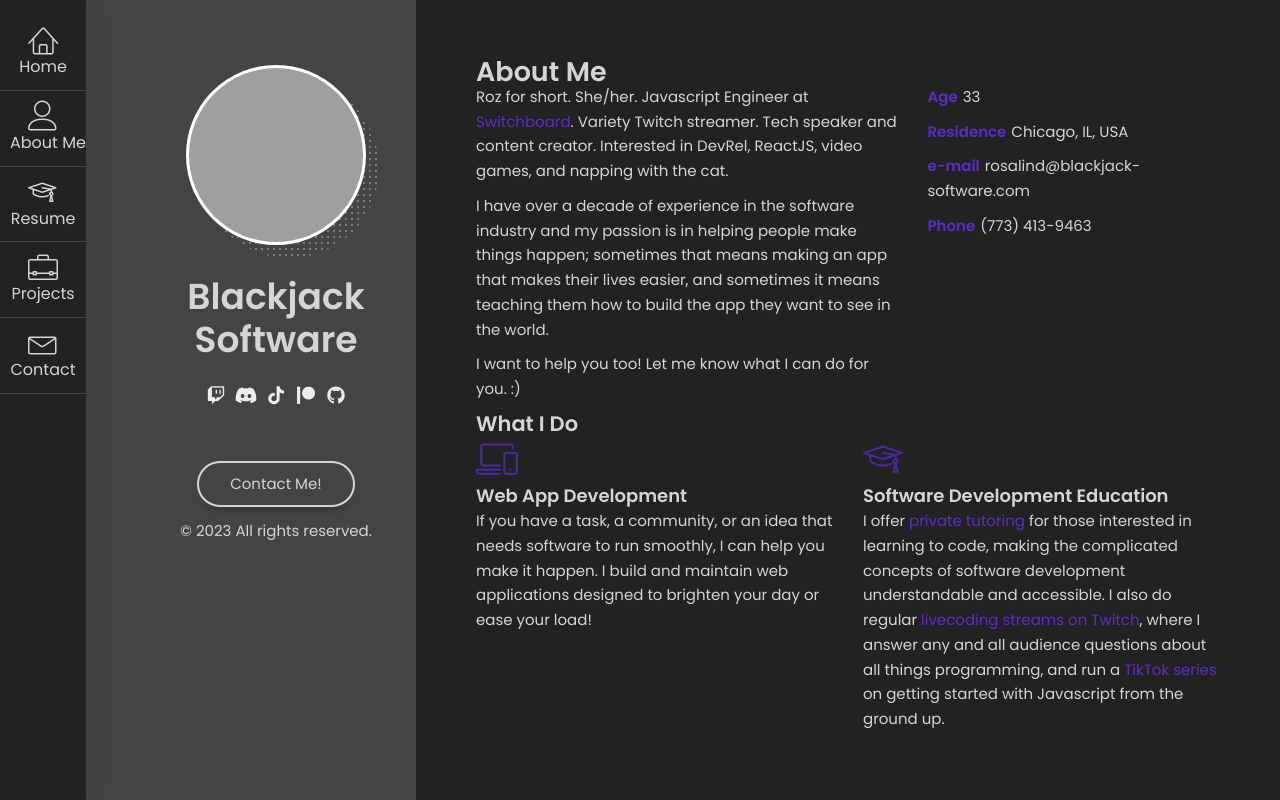
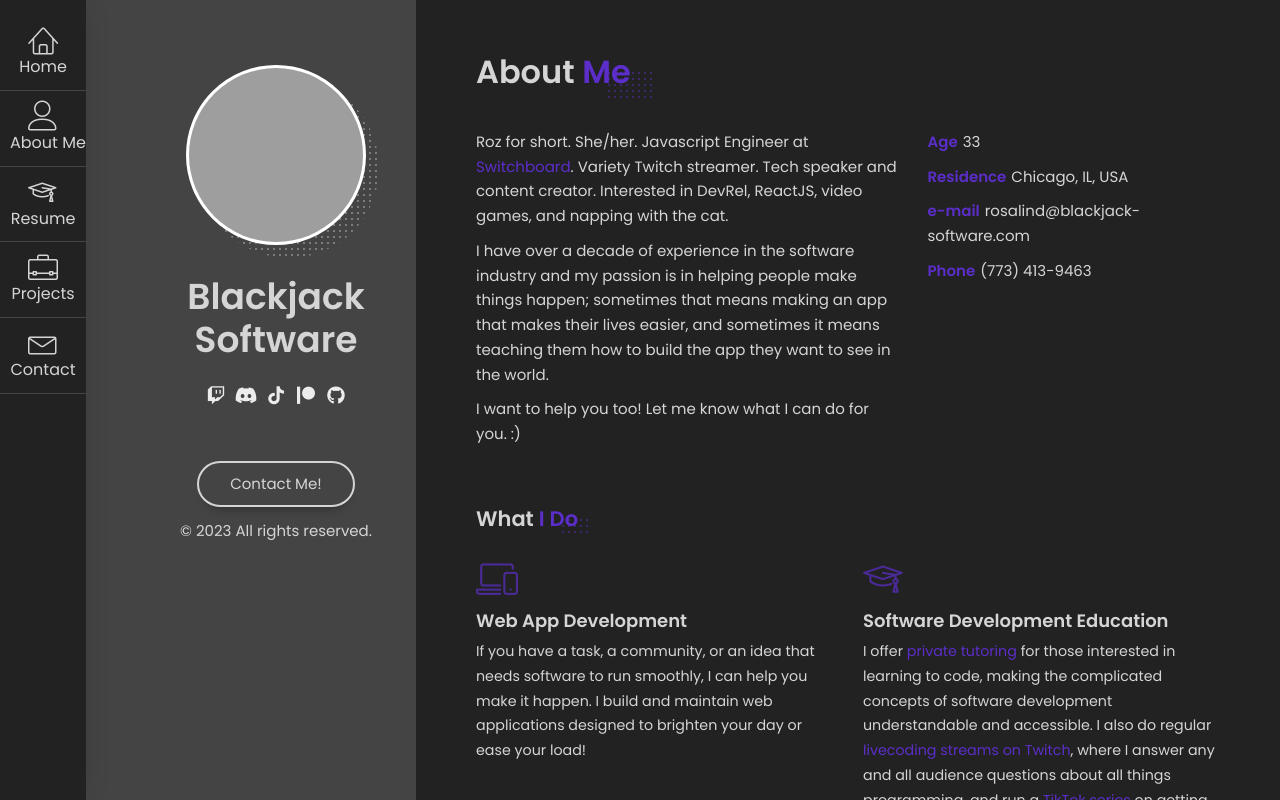
Before and after one commit to blackjackkent/blackjack-software.com, a Next.js app: page /about in a window 1280 px wide. Built offline with nearby package versions, Linux system fonts and the light colour scheme; grey boxes are pictures that could not be loaded.

Commit message:
ABout/home/resume style fixes

```diff
--- a/components/Layout.module.scss
+++ b/components/Layout.module.scss
@@ -83,6 +83,59 @@
 	-moz-transform: translate3d(0, 0, 0);
 	transform: translate3d(0, 0, 0);
 	-ms-transform: none;
+}
+
+.pageTitle {
+	display: inline-block;
+	position: relative;
+	padding-right: 25px;
+	padding-bottom: 15px;
+	margin-bottom: 30px;
+}
+
+.pageTitle h2 {
+	position: relative;
+	font-size: 32px;
+	z-index: 1;
+}
+
+.pageTitle h2 span {
+	color: $primary-color;
+}
+
+.pageTitle:after {
+	position: absolute;
+	opacity: 0.45;
+	top: 10px;
+	right: 0;
+	content: '';
+	height: 30px;
+	width: 50px;
+	background-image: -webkit-repeating-radial-gradient(
+		center center,
+		$primary-color,
+		$primary-color 1px,
+		transparent 0px,
+		transparent 100%
+	);
+	background-image: -moz-repeating-radial-gradient(
+		center center,
+		$primary-color,
+		$primary-color 1px,
+		transparent 0px,
+		transparent 100%
+	);
+	background-image: -ms-repeating-radial-gradient(
+		center center,
+		$primary-color,
+		$primary-color 1px,
+		transparent 0px,
+		transparent 100%
+	);
+	-webkit-background-size: 6px 6px;
+	-moz-background-size: 6px 6px;
+	background-size: 6px 6px;
+	z-index: 0;
 }
 
 @media only screen and (min-width: 1300px) {
--- a/pages/About.module.scss
+++ b/pages/About.module.scss
@@ -1,42 +1,44 @@
-@import "../styles//variables";
+@import '../styles/_variables.scss';
 
-.infoList {
-  ul {
+.infoList ul {
 	list-style: none;
 	padding: 0;
 	margin: 0;
-    li {
+}
+
+.infoList ul li {
 	margin-bottom: 10px;
 }
-  }
-  .title {
+
+.infoList .title {
 	color: $primary-color;
 	margin-right: 5px;
 	font-weight: 600;
 }
-}
 
 .infoBlockWIcon {
 	margin-bottom: 25px;
-  .ciText {
-    h4 {
+}
+
+.infoBlockWIcon .ciText h4 {
 	margin: 5px 0;
 }
-    p {
+
+.infoBlockWIcon .ciText p {
 	font-size: 0.95em;
 }
-  }
-  .ciIcon {
+
+.infoBlockWIcon .ciIcon {
 	display: table-cell;
 	width: 54px;
 	padding-right: 25px;
 }
-  i {
+
+.infoBlockWIcon i {
 	position: relative;
 	font-size: 42px;
 	color: $primary-color;
 	opacity: 0.7;
-  }
 }
 
 @media only screen and (max-width: 768px) {
--- a/pages/about.tsx
+++ b/pages/about.tsx
@@ -84,7 +84,7 @@ const About = () => {
 								<div className={styles.ciIcon}>
 									<i className="lnr lnr-laptop-phone" />
 								</div>
-								<div className="ciText">
+								<div className={styles.ciText}>
 									<h4>Web App Development</h4>
 									<p>
 										If you have a task, a community, or an idea that needs
@@ -105,20 +105,25 @@ const About = () => {
 								<div className={styles.ciIcon}>
 									<i className="lnr lnr-graduation-hat" />
 								</div>
+
+								<div className={styles.ciText}>
 									<h4>Software Development Education</h4>
 									<p>
-									I offer <Link href="/contact">private tutoring</Link> for those
-									interested in learning to code, making the complicated concepts
-									of software development understandable and accessible. I also do
-									regular{' '}
+										I offer <Link href="/contact">private tutoring</Link> for
+										those interested in learning to code, making the complicated
+										concepts of software development understandable and
+										accessible. I also do regular{' '}
 										<a href="http://www.twitch.tv/blackjack_kent">
 											livecoding streams on Twitch
 										</a>
-									, where I answer any and all audience questions about all things
-									programming, and run a{' '}
-									<a href="http://www.tiktok.com/@blackjackkent">TikTok series</a>{' '}
+										, where I answer any and all audience questions about all
+										things programming, and run a{' '}
+										<a href="http://www.tiktok.com/@blackjackkent">
+											TikTok series
+										</a>{' '}
 										on getting started with Javascript from the ground up.
 									</p>
+								</div>
 							</div>
 						</div>
 					</div>
--- a/pages/resume.tsx
+++ b/pages/resume.tsx
@@ -12,6 +12,7 @@ const Resume = () => {
 
 			<div className="row">
 				<div className="col-xs-12 col-sm-7">
+					<div className="white-space-30" />
 					<div className="block-title">
 						<h3>Experience</h3>
 					</div>
@@ -102,6 +103,7 @@ const Resume = () => {
 							</div>
 						</div>
 					</div>
+					<div className="white-space-30" />
 
 					<div className="block-title">
 						<h3>Education</h3>
@@ -135,6 +137,7 @@ const Resume = () => {
 				</div>
 
 				<div className="col-xs-12 col-sm-5">
+					<div className="white-space-30" />
 					<div className="block-title">
 						<h3>
 							Speaking <span>Engagements</span>
--- a/styles/global.scss
+++ b/styles/global.scss
@@ -166,3 +166,84 @@ input[type='submit']:focus {
 	-webkit-animation-fill-mode: both;
 	animation-fill-mode: both;
 }
+
+.block-title {
+	display: inline-block;
+	position: relative;
+	padding-right: 12px;
+	padding-bottom: 10px;
+	margin-bottom: 15px;
+}
+
+.block-title h3 {
+	position: relative;
+	font-size: 21px;
+	z-index: 1;
+}
+
+.block-title h3 span {
+	color: $primary-color;
+}
+
+.block-title:after {
+	position: absolute;
+	opacity: 0.45;
+	top: 10px;
+	right: 0;
+	content: '';
+	height: 20px;
+	width: 30px;
+	background-image: -webkit-repeating-radial-gradient(
+		center center,
+		$primary-color,
+		$primary-color 1px,
+		transparent 0px,
+		transparent 100%
+	);
+	background-image: -moz-repeating-radial-gradient(
+		center center,
+		$primary-color,
+		$primary-color 1px,
+		transparent 0px,
+		transparent 100%
+	);
+	background-image: -ms-repeating-radial-gradient(
+		center center,
+		$primary-color,
+		$primary-color 1px,
+		transparent 0px,
+		transparent 100%
+	);
+	-webkit-background-size: 6px 6px;
+	-moz-background-size: 6px 6px;
+	background-size: 6px 6px;
+	z-index: 0;
+}
+
+.white-space-10 {
+	padding-bottom: 10px;
+}
+
+.white-space-20 {
+	padding-bottom: 20px;
+}
+
+.white-space-30 {
+	padding-bottom: 30px;
+}
+
+.white-space-40 {
+	padding-bottom: 40px;
+}
+
+.white-space-50 {
+	padding-bottom: 50px;
+}
+
+.white-space-60 {
+	padding-bottom: 60px;
+}
+
+.white-space-70 {
+	padding-bottom: 70px;
+}
```
Also changed, not shown: pages/Home.module.scss (added, +37 -0 lines). Lines whose indentation alone changed are shown as unchanged.
